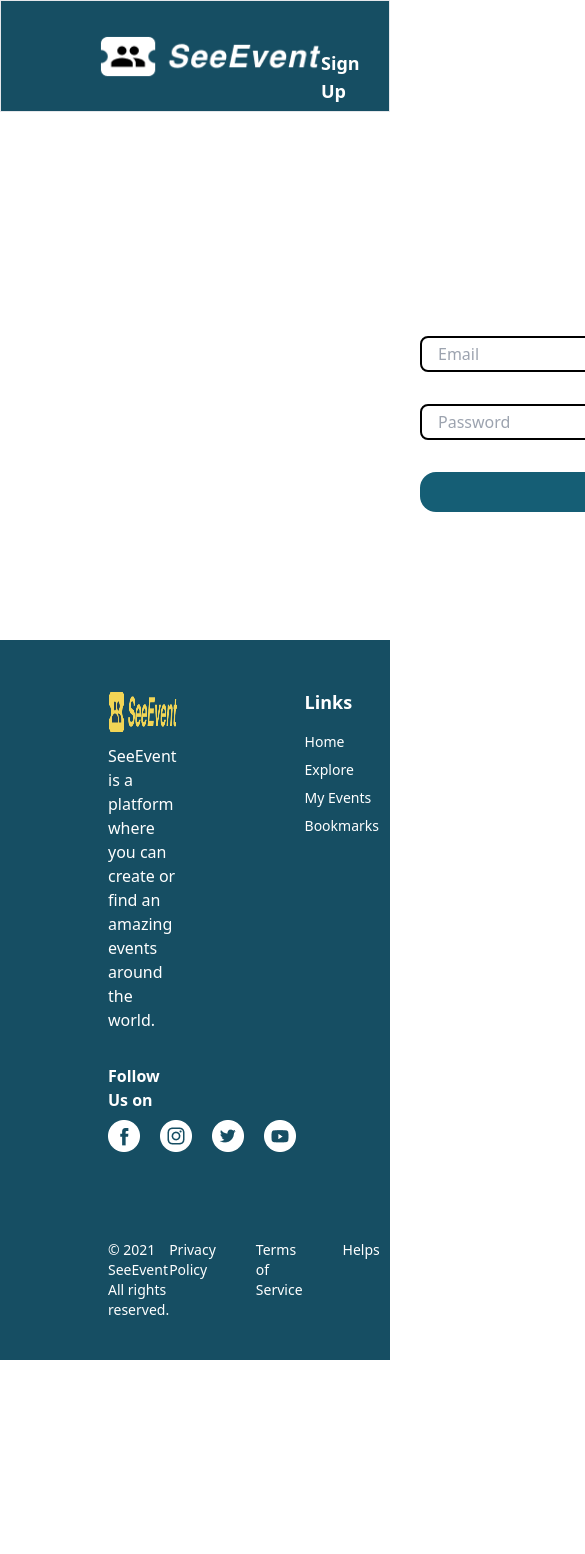
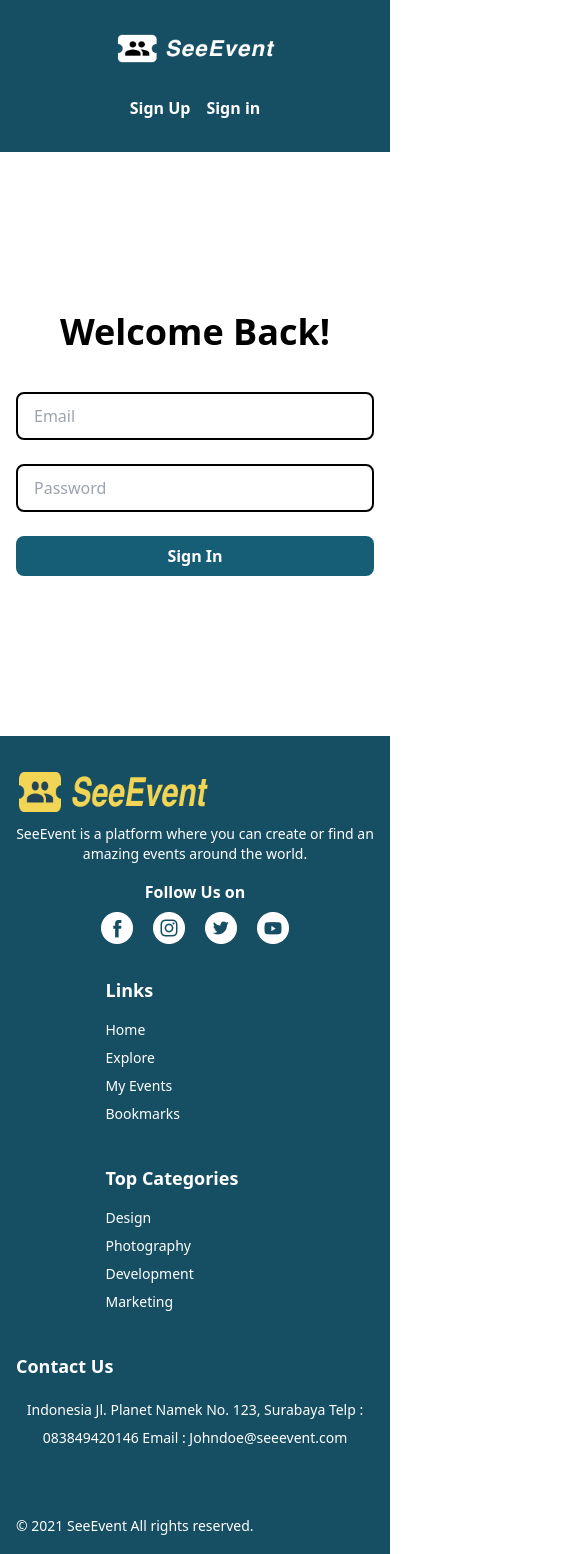
Before and after one commit to tanwirulanhar/Mini-Project-Reactjs, a React (Vite) app: page /login in a window 390 px wide. Shown: the top 1554 px of the page, 585 px wide, since content can reach past the window. Before the commit the page ends 1360 px from the top, so only its background shows below. Built offline with nearby package versions, Linux system fonts and the light colour scheme.

Commit message:
membuat web menjadi responsive

```diff
--- a/src/component/Footer.jsx
+++ b/src/component/Footer.jsx
@@ -6,41 +6,40 @@ import youtube from "../assets/icon/Youtube.png";
 
 const Footer = () => {
   return (
-    <div className="bg-cyan-900 ">
-      <div className="flex pt-12 text-white ml-108">
-        <div className="w-96 ">
-          <img className="h-12 color-yellow w-60" src={logo} alt="logo" />
-          <p className="my-2 text-base">
+    <div className="bg-cyan-900">
+      <div className="flex flex-col items-center justify-center px-4 py-8 text-white md:flex-row md:justify-between md:py-12 md:px-12 lg:px-24">
+        <div className="w-full text-center md:w-2/5 lg:w-1/4 md:text-left">
+          <img className="w-48 h-12 md:w-60" src={logo} alt="logo" />
+          <p className="my-2 text-sm text-center md:text-base md:text-left">
             SeeEvent is a platform where you can create or find an amazing
             events around the world.
           </p>
-          <p className="mt-8 mb-2 font-bold">Follow Us on</p>
-          <div className="flex gap-5 mb-12">
+          <p className="mt-4 mb-2 font-bold ">Follow Us on</p>
+          <div className="flex justify-center gap-5 md:justify-start">
             <img className="" src={facebook} alt="facebook" />
             <img className="" src={instagram} alt="instagram" />
             <img className="" src={twitter} alt="twitter" />
             <img className="" src={youtube} alt="youtube" />
           </div>
         </div>
-        <div className="flex justify-between ml-32 w-704 mr-108">
-          <div className="w-184 h-36 " >
+        <div className="flex flex-wrap justify-center gap-8 mt-8 md:justify-between md:gap-12 md:mt-0">
+          <div className="w-1/2 md:w-auto">
             <h1 className="mb-4 text-lg font-bold">Links</h1>
             <p className="mb-2 text-sm">Home</p>
             <p className="mb-2 text-sm">Explore</p>
             <p className="mb-2 text-sm">My Events</p>
             <p className="mb-2 text-sm">Bookmarks</p>
           </div>
-          <div className="w-40 h-36 "  >
+          <div className="w-1/2 md:w-auto">
             <h1 className="mb-4 text-lg font-bold">Top Categories</h1>
             <p className="mb-2 text-sm">Design</p>
             <p className="mb-2 text-sm">Photography</p>
             <p className="mb-2 text-sm">Development</p>
             <p className="mb-2 text-sm">Marketing</p>
           </div>
-
-          <div className="w-72 ">
+          <div className="w-full md:w-auto">
             <h1 className="mb-4 text-lg font-bold">Contact Us</h1>
-            <p className="mb-2 text-sm leading-loose">
+            <p className="mb-2 text-sm leading-loose text-center md:text-left">
               Indonesia Jl. Planet Namek No. 123, Surabaya Telp : 083849420146
               Email : Johndoe@seeevent.com
             </p>
@@ -48,9 +47,9 @@ const Footer = () => {
         </div>
       </div>
 
-      <div className="flex justify-between pt-10 pb-10 text-white ml-108 mr-108">
-        <p className="text-sm">© 2021 SeeEvent All rights reserved.</p>
-        <div className="flex gap-10 text-sm">
+      <div className="flex flex-col justify-between px-4 py-6 text-white md:flex-row md:items-end md:py-8 md:px-12 lg:px-24">
+        <p className="mb-4 text-sm md:mb-0">© 2021 SeeEvent All rights reserved.</p>
+        <div className="flex gap-6 text-sm md:gap-10">
           <p>Privacy Policy</p>
           <p>Terms of Service</p>
           <p>Helps</p>
--- a/src/component/HomeContent.jsx
+++ b/src/component/HomeContent.jsx
@@ -1,28 +1,16 @@
-
-import Search from "./Search";
-
 const HomeContent = () => {
   return (
-    <div >
-      <div className="flex mx-24 leading-10 gap-28 h-60">
-        <div className="w-1/3 mt-40 font-sans">
-          <h1 className="text-5xl font-bold ">
-            <span className="text-yellow-400">
-              Create <span className="text-white"> or</span> Find
-            </span>
-            <br />
-            <span className="text-white"> interesting</span> <br />
-            <span className="text-yellow-400">Events</span>{" "}
-            <span className="text-white">around</span> <br />{" "}
-            <span className="text-white">The world</span>
+    <div className="flex items-center justify-center mt-10">
+      <div className="flex flex-col items-center h-auto gap-10 px-4 leading-10 text-center">
+        <div className="w-full font-sans sm:w-2/3 lg:w-1/2">
+          <h1 className="text-4xl font-bold sm:text-4xl lg:text-6xl">
+            <span className="text-yellow-400">Create <span className="text-white">or</span> Find</span>
+            <span className="block text-white">interesting</span>
+            <span className="text-yellow-400">Events</span>
+            <span className="block text-white">around The world</span>
           </h1>
         </div>
-        <div>
-          <Search />
-        </div>
       </div>
-
-
     </div>
   );
 };
--- a/src/component/Navbar.jsx
+++ b/src/component/Navbar.jsx
@@ -1,34 +1,29 @@
 import React from "react";
 import image from "../assets/logo.png";
 import { Link } from "react-router-dom";
-import Home from "../pages/Home";
-import Login from "../pages/Login";
-import Register from "../pages/Register";
 
 const Navbar = () => {
   return (
-    <>
-      <div className="flex justify-between px-24 py-8 ">
+    <div className="flex flex-col items-center justify-between px-4 py-8 sm:flex-row sm:px-24">
       <Link to="/">
-          <div className="w-56 h-12 ">
+        <div className="w-40 h-12 mb-4 sm:mb-0">
           <img src={image} alt="logo" />
         </div>
       </Link>
 
-        <div className="flex gap-8 py-4 text-white">
+      <div className="flex gap-4 text-white sm:gap-8">
         <Link to="/register">
-            <h1 className="font-sans text-lg font-semibold cursor-pointer">
+          <h1 className="font-sans text-base font-semibold cursor-pointer sm:text-lg">
             Sign Up
           </h1>
         </Link>
         <Link to="/login">
-            <h1 className="font-sans text-lg font-semibold cursor-pointer">
+          <h1 className="font-sans text-base font-semibold cursor-pointer sm:text-lg">
             Sign in
           </h1>
         </Link>
       </div>
     </div>
-    </>
   );
 };
 
--- a/src/component/NavbarLogin.jsx
+++ b/src/component/NavbarLogin.jsx
@@ -19,7 +19,7 @@ const NavbarLogin = () => {
   return (
     <>
       <div className="flex justify-between px-24 py-8 ">
-        <Link to="/">
+        <Link to="/homeLogin">
           <div className="w-56 h-12 ">
             <img src={image} alt="logo" />
           </div>
--- a/src/component/Search.jsx
+++ /dev/null
@@ -1,10 +0,0 @@
-const Search = () => {
-    return(
-      <div className="flex px-2 py-2 bg-white rounded-full shadow-2xl w-704 mt-52">
-        <input type="text" placeholder="Search Event" className="w-full h-10 p-1 pl-2 border-2 rounded-full border-inherit"/>
-        <button className="h-10 ml-4 font-bold text-white bg-cyan-800 w-28 rounded-2xl">Search</button>
-      </div>
-    )
-}
-
-export default Search;
--- a/src/pages/DetailUser.jsx
+++ b/src/pages/DetailUser.jsx
@@ -18,7 +18,6 @@ const DetailUser = () => {
       console.log(error.response);
     }
   };
-  console.log(params?.id);
 
   useEffect(() => {
     getDetailUser();
@@ -31,14 +30,16 @@ const DetailUser = () => {
       </div>
 
       <h1 className="mt-10 font-sans text-4xl font-bold text-center">Detail User</h1>
-      <div className="my-32 duration-300 rounded-lg shadow-2xl w-600 ml-420 h-60 bg-slate-200 hover:-translate-y-1 hover:scale-110">
-        <div className="flex ">
-          <img className="w-56 rounded-l-lg rounded-y-lg h-60" src={user?.avatar} alt="img" />
-          <div className="py-20 pl-10 font-sans text-xl">
-            <h1 className="font-bold">
-              Name : {user?.first_name} {user?.last_name}
-            </h1>
-            <h1> Email : {user?.email}</h1>
+      <div className="max-w-screen-md px-4 mx-auto my-32">
+        <div className="duration-300 rounded-lg shadow-2xl bg-slate-200 hover:-translate-y-1 hover:scale-110">
+          <div className="flex flex-col lg:flex-row">
+            <img className="w-full rounded-t-lg rounded-l-lg lg:w-56 h-60 lg:rounded-l-none lg:rounded-t-none" src={user?.avatar} alt="img" />
+            <div className="flex flex-col justify-center p-6">
+              <h1 className="mb-2 text-lg font-bold lg:text-xl">
+                Name : {user?.first_name} {user?.last_name}
+              </h1>
+              <h1 className="text-sm lg:text-base"> Email : {user?.email}</h1>
+            </div>
           </div>
         </div>
       </div>
--- a/src/pages/Home.jsx
+++ b/src/pages/Home.jsx
@@ -5,8 +5,6 @@ import Card from "../component/Card";
 import Footer from "../component/Footer";
 
 const Home = () => {
-
-
   return (
     <div>
       <div className=" w-100% h-800 bg-[url('./assets/bg-1.jpg')] bg-cover">
@@ -25,9 +23,8 @@ const Home = () => {
             <span className="text-cyan-800">Mentor</span>
           </h1>
         </div>
-        <div >
+        <div>
           <Card />
-
         </div>
       </div>
 
--- a/src/pages/Login.jsx
+++ b/src/pages/Login.jsx
@@ -20,7 +20,7 @@ const Login = () => {
   };
 
   const handleLogin = async (event) => {
-    event.preventDefault(); // ini untuk mencegah perilaku default (submit)
+    event.preventDefault(); // Prevent default behavior (submit)
 
     const payload = {
       email: email,
@@ -30,13 +30,11 @@ const Login = () => {
     try {
       const response = await axios.post("https://reqres.in/api/login", payload);
       console.log(response);
-      setError(null); // Bersihkan error jika login berhasil
+      setError(null); // Clear error if login successful
 
-
-      setTimeout (() => {
-          navigate("/homeLogin");
+      setTimeout(() => {
+        navigate("/homeLogin");
       }, 2000);
-
     } catch (error) {
       console.log(error.response);
       setError(error.response.data.error);
@@ -45,31 +43,31 @@ const Login = () => {
 
   return (
     <div>
-      <div className="border bg-cyan-900 h-28">
+      <div className="bg-cyan-900">
         <Navbar />
       </div>
-      <div className="mt-32 w-600 ml-420">
-        <h1 className="text-4xl font-bold text-center mb-14">Welcome Back!</h1>
-        <form className="flex flex-col mb-32 " action="">
+      <div className="max-w-screen-md px-4 mx-auto my-40">
+        <h1 className="mb-10 text-4xl font-bold text-center">Welcome Back!</h1>
+        <form className="mb-10">
           <input
             onChange={handleChangeEmail}
-            className="pl-4 mb-8 border-2 border-black rounded-lg h-9 w-600"
+            className="w-full h-12 pl-4 mb-6 border-2 border-black rounded-lg"
             type="email"
             name="email"
             placeholder="Email"
           />
           <input
             onChange={handleChangePassword}
-            className="pl-4 mb-8 border-2 border-black rounded-lg h-9 w-600"
+            className="w-full h-12 pl-4 mb-6 border-2 border-black rounded-lg"
             type="password"
             name="password"
             placeholder="Password"
           />
 
-          {error && <div className="text-red-500  mb-8" >{error}</div>}
+          {error && <div className="mb-6 text-red-500">{error}</div>}
           <button
             onClick={handleLogin}
-            className="h-10 font-bold text-center text-white bg-cyan-800 w-600 rounded-2xl"
+            className="w-full h-10 font-bold text-center text-white rounded-lg bg-cyan-800"
           >
             Sign In
           </button>
```
Also changed, not shown: src/component/Card.jsx (+24 -41 lines), src/component/CardLogin.jsx (+9 -16 lines), src/pages/Register.jsx (+10 -16 lines), 1 other file (tests, documents, lock files or other folders). Lines whose indentation alone changed are shown as unchanged.
